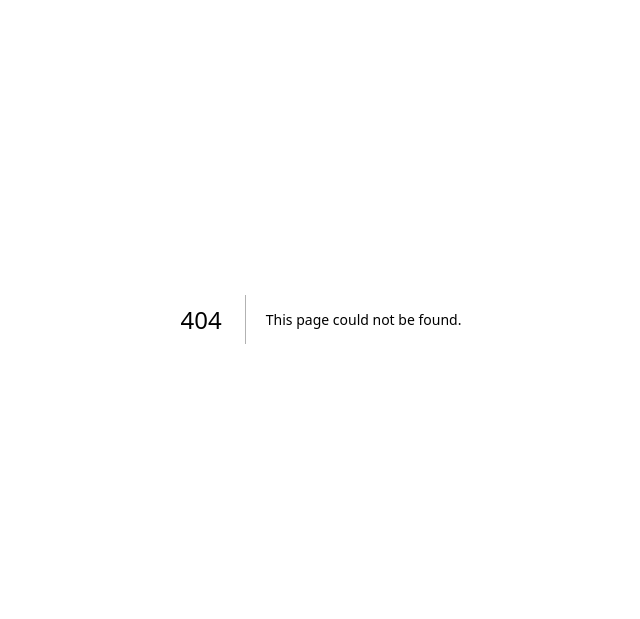
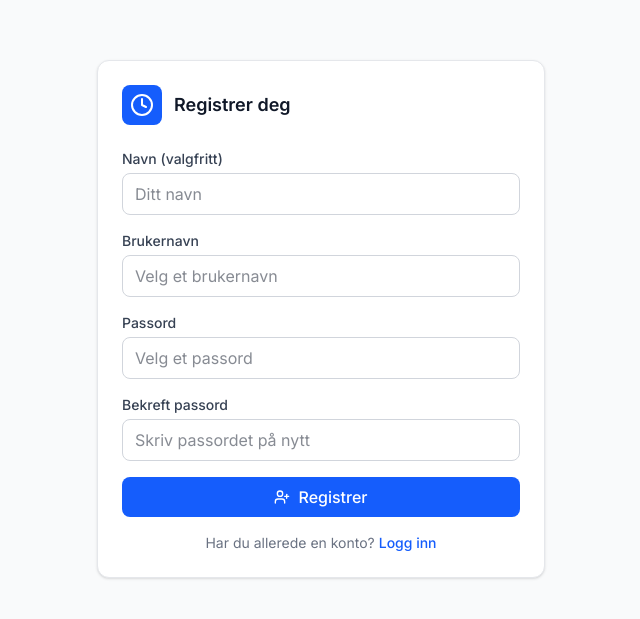
Before and after one commit to aengas/random-task-web, a Next.js app: page /auth/register in a window 1280 px wide. Before the commit this address had no page. Shown: the part 105-724 px from the top of the page, without its empty margins (319-959 px from the left). Built offline with nearby package versions, Linux system fonts and the light colour scheme.

Commit message:
Innlogging med brukernavn og passord

```diff
--- /dev/null
+++ b/src/app/api/auth/register/route.ts
@@ -0,0 +1,53 @@
+import { NextRequest, NextResponse } from "next/server";
+import { prisma } from "@/lib/prisma";
+
+export async function POST(request: NextRequest) {
+  try {
+    const body = await request.json();
+    const { username, password, name } = body;
+
+    if (!username || !password) {
+      return NextResponse.json(
+        { error: "Brukernavn og passord er påkrevd" },
+        { status: 400 }
+      );
+    }
+
+    if (password.length < 4) {
+      return NextResponse.json(
+        { error: "Passordet må være minst 4 tegn" },
+        { status: 400 }
+      );
+    }
+
+    const existingUser = await prisma.user.findUnique({
+      where: { username },
+    });
+
+    if (existingUser) {
+      return NextResponse.json(
+        { error: "Brukernavnet er allerede i bruk" },
+        { status: 400 }
+      );
+    }
+
+    const user = await prisma.user.create({
+      data: {
+        username,
+        password, // I produksjon: bruk bcrypt.hash(password, 10)
+        name: name || username,
+      },
+    });
+
+    return NextResponse.json(
+      { message: "Bruker opprettet", userId: user.id },
+      { status: 201 }
+    );
+  } catch (error) {
+    console.error("Registration error:", error);
+    return NextResponse.json(
+      { error: "Kunne ikke registrere bruker" },
+      { status: 500 }
+    );
+  }
+}
--- /dev/null
+++ b/src/app/auth/register/page.tsx
@@ -0,0 +1,129 @@
+"use client";
+
+import { useState } from "react";
+import { useRouter } from "next/navigation";
+import { Card, CardTitle, Input, Button } from "@/components/ui";
+import { UserPlus, Clock } from "lucide-react";
+import Link from "next/link";
+
+export default function RegisterPage() {
+  const [username, setUsername] = useState("");
+  const [password, setPassword] = useState("");
+  const [confirmPassword, setConfirmPassword] = useState("");
+  const [name, setName] = useState("");
+  const [error, setError] = useState("");
+  const [isLoading, setIsLoading] = useState(false);
+  const router = useRouter();
+
+  async function handleSubmit(e: React.FormEvent) {
+    e.preventDefault();
+    if (!username.trim() || !password) return;
+
+    if (password !== confirmPassword) {
+      setError("Passordene stemmer ikke overens");
+      return;
+    }
+
+    if (password.length < 4) {
+      setError("Passordet må være minst 4 tegn");
+      return;
+    }
+
+    setIsLoading(true);
+    setError("");
+
+    try {
+      const response = await fetch("/api/auth/register", {
+        method: "POST",
+        headers: { "Content-Type": "application/json" },
+        body: JSON.stringify({
+          username: username.trim(),
+          password,
+          name: name.trim() || undefined,
+        }),
+      });
+
+      if (!response.ok) {
+        const data = await response.json();
+        setError(data.error || "Kunne ikke registrere bruker");
+        setIsLoading(false);
+        return;
+      }
+
+      router.push("/auth/signin?registered=true");
+    } catch {
+      setError("Noe gikk galt. Prøv igjen.");
+      setIsLoading(false);
+    }
+  }
+
+  return (
+    <div className="min-h-screen flex items-center justify-center bg-gray-50 dark:bg-gray-900 px-4">
+      <Card className="w-full max-w-md">
+        <div className="flex items-center gap-3 mb-6">
+          <div className="p-2 bg-blue-600 rounded-lg">
+            <Clock className="w-6 h-6 text-white" />
+          </div>
+          <CardTitle>Registrer deg</CardTitle>
+        </div>
+
+        <form onSubmit={handleSubmit} className="space-y-4">
+          <Input
+            id="name"
+            label="Navn (valgfritt)"
+            type="text"
+            placeholder="Ditt navn"
+            value={name}
+            onChange={(e) => setName(e.target.value)}
+          />
+          <Input
+            id="username"
+            label="Brukernavn"
+            type="text"
+            placeholder="Velg et brukernavn"
+            value={username}
+            onChange={(e) => setUsername(e.target.value)}
+            required
+          />
+          <Input
+            id="password"
+            label="Passord"
+            type="password"
+            placeholder="Velg et passord"
+            value={password}
+            onChange={(e) => setPassword(e.target.value)}
+            required
+          />
+          <Input
+            id="confirmPassword"
+            label="Bekreft passord"
+            type="password"
+            placeholder="Skriv passordet på nytt"
+            value={confirmPassword}
+            onChange={(e) => setConfirmPassword(e.target.value)}
+            required
+          />
+          {error && (
+            <p className="text-sm text-red-600 dark:text-red-400">{error}</p>
+          )}
+          <Button type="submit" disabled={isLoading} className="w-full">
+            <UserPlus className="w-4 h-4 mr-2" />
+            {isLoading ? "Registrerer..." : "Registrer"}
+          </Button>
+        </form>
+
+        <div className="mt-4 text-center">
+          <p className="text-sm text-gray-500 dark:text-gray-400">
+            Har du allerede en konto?{" "}
+            <Link
+              href="/auth/signin"
+              className="text-blue-600 hover:text-blue-700 dark:text-blue-400 font-medium"
+            >
+              Logg inn
+            </Link>
+          </p>
+        </div>
+      </Card>
+    </div>
+  );
+}
--- a/src/app/auth/signin/page.tsx
+++ b/src/app/auth/signin/page.tsx
@@ -4,22 +4,34 @@ import { signIn } from "next-auth/react";
 import { useState } from "react";
 import { useRouter } from "next/navigation";
 import { Card, CardTitle, Input, Button } from "@/components/ui";
-import { LogIn, Clock } from "lucide-react";
+import { LogIn, Clock, UserPlus } from "lucide-react";
+import Link from "next/link";
 
 export default function SignInPage() {
-  const [email, setEmail] = useState("");
+  const [username, setUsername] = useState("");
+  const [password, setPassword] = useState("");
+  const [error, setError] = useState("");
   const [isLoading, setIsLoading] = useState(false);
   const router = useRouter();
 
   async function handleSubmit(e: React.FormEvent) {
     e.preventDefault();
-    if (!email.trim()) return;
+    if (!username.trim() || !password) return;
 
     setIsLoading(true);
+    setError("");
+
     const result = await signIn("credentials", {
-      email: email.trim(),
+      username: username.trim(),
+      password,
       redirect: false,
     });
+
+    if (result?.error) {
+      setError("Feil brukernavn eller passord");
+      setIsLoading(false);
+      return;
+    }
 
     if (result?.ok) {
       router.push("/");
@@ -40,23 +52,43 @@ export default function SignInPage() {
 
         <form onSubmit={handleSubmit} className="space-y-4">
           <Input
-            id="email"
-            label="E-postadresse"
-            type="email"
-            placeholder="din@epost.no"
-            value={email}
-            onChange={(e) => setEmail(e.target.value)}
+            id="username"
+            label="Brukernavn"
+            type="text"
+            placeholder="Skriv inn brukernavn"
+            value={username}
+            onChange={(e) => setUsername(e.target.value)}
             required
           />
+          <Input
+            id="password"
+            label="Passord"
+            type="password"
+            placeholder="Skriv inn passord"
+            value={password}
+            onChange={(e) => setPassword(e.target.value)}
+            required
+          />
+          {error && (
+            <p className="text-sm text-red-600 dark:text-red-400">{error}</p>
+          )}
           <Button type="submit" disabled={isLoading} className="w-full">
             <LogIn className="w-4 h-4 mr-2" />
             {isLoading ? "Logger inn..." : "Logg inn"}
           </Button>
         </form>
 
-        <p className="mt-4 text-sm text-gray-500 dark:text-gray-400 text-center">
-          Demo-modus: Skriv inn en e-postadresse for å starte.
-        </p>
+        <div className="mt-4 text-center">
+          <p className="text-sm text-gray-500 dark:text-gray-400">
+            Har du ikke en konto?{" "}
+            <Link
+              href="/auth/register"
+              className="text-blue-600 hover:text-blue-700 dark:text-blue-400 font-medium"
+            >
+              Registrer deg
+            </Link>
+          </p>
+        </div>
       </Card>
     </div>
   );
--- a/src/lib/auth.ts
+++ b/src/lib/auth.ts
@@ -7,27 +7,29 @@ export const authOptions: NextAuthOptions = {
   adapter: PrismaAdapter(prisma) as NextAuthOptions["adapter"],
   providers: [
     CredentialsProvider({
-      name: "Demo",
+      name: "Credentials",
       credentials: {
-        email: { label: "E-post", type: "email", placeholder: "demo@example.com" },
+        username: { label: "Brukernavn", type: "text" },
+        password: { label: "Passord", type: "password" },
       },
       async authorize(credentials) {
-        if (!credentials?.email) return null;
+        if (!credentials?.username || !credentials?.password) return null;
 
-        let user = await prisma.user.findUnique({
-          where: { email: credentials.email },
+        const user = await prisma.user.findUnique({
+          where: { username: credentials.username },
         });
 
-        if (!user) {
-          user = await prisma.user.create({
-            data: {
-              email: credentials.email,
-              name: credentials.email.split("@")[0],
-            },
-          });
-        }
+        if (!user) return null;
 
-        return user;
+        // Enkel passordsjekk (i produksjon bør du bruke bcrypt)
+        if (user.password !== credentials.password) return null;
+
+        return {
+          id: user.id,
+          name: user.name,
+          email: user.email,
+          username: user.username,
+        };
       },
     }),
   ],
```
Also changed, not shown: 1 other file (tests, documents, lock files or other folders).
